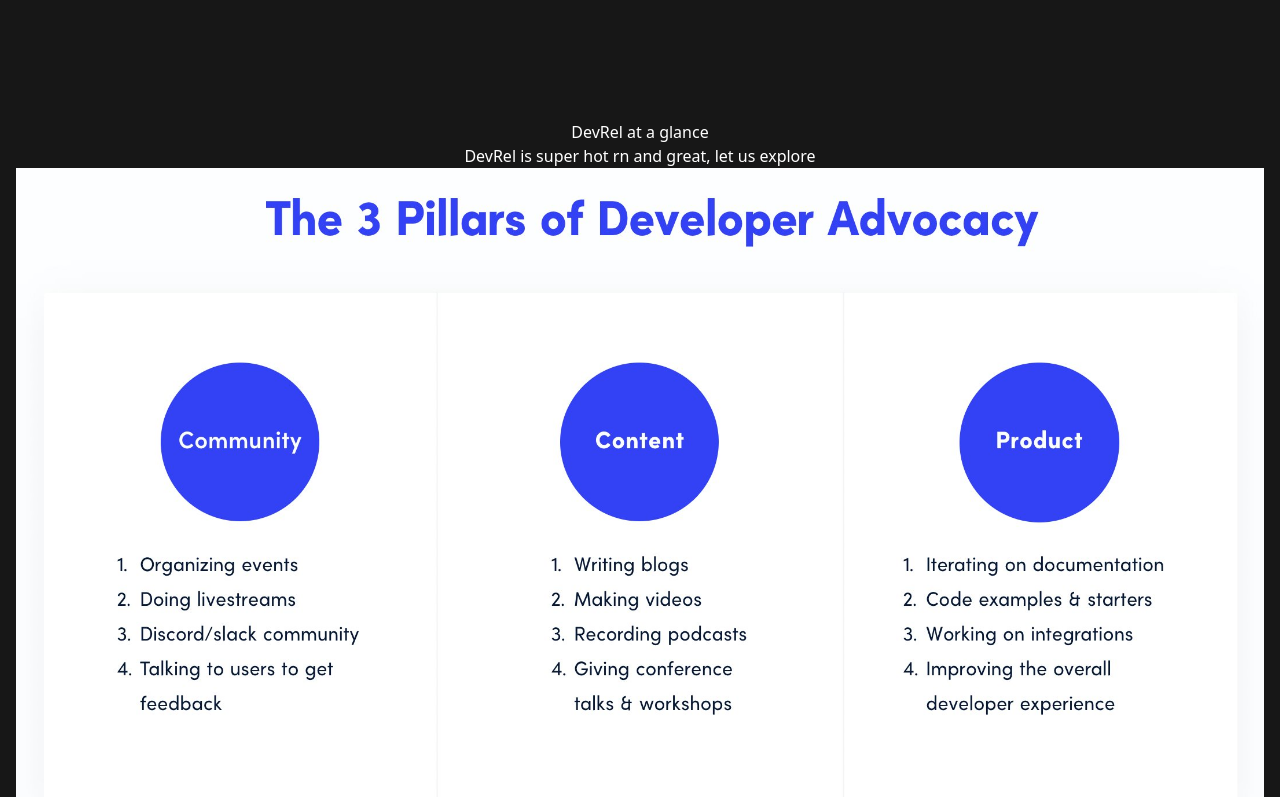
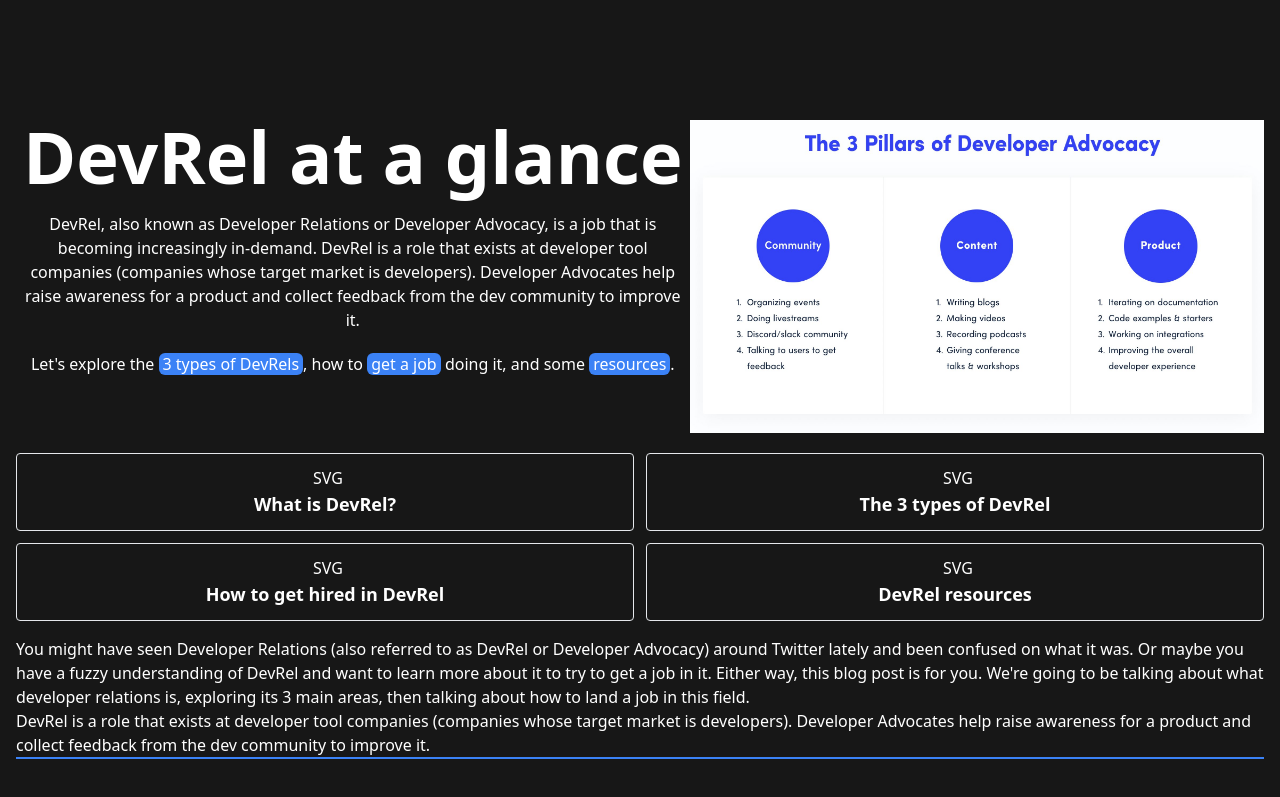
Before and after one commit to Nutlope/whatisdevrel, a Next.js app: page / in a window 1280 px wide. Shown: the part 680-1477 px from the top of the page. Built offline with nearby package versions, Linux system fonts and the light colour scheme.

Commit message:
midway done with summary section

```diff
--- a/components/Summary.js
+++ b/components/Summary.js
@@ -1,13 +1,43 @@
+/* eslint-disable react/no-unescaped-entities */
+
+// TODO: Add line height of 1.5
+// TODO: Make the ref scroll with some margin and not exactly on the h1
+// TODO: Get the picture I did remade with a matching color scheme and transparent background
+// TODO: Move the picture down to match the paragraphs
+// TODO: Increase font size of paragraphs
+// TODO: Restrict width of everything
+
 export default function Summary({ setReftoElement }) {
   return (
-    <div className="mx-auto max-w-max text-center">
-      <div>
-        <h1 ref={setReftoElement}> DevRel at a glance</h1>
-        <p>DevRel is super hot rn and great, let us explore</p>
-      </div>
-
-      <div className="right">
-        <img src="/pillars.jpeg" />
+    <div className="text-center">
+      <div className="flex flex-col md:flex-row">
+        <div className="left">
+          <h1 ref={setReftoElement} className="text-4xl font-bold sm:text-7xl">
+            {" "}
+            DevRel at a glance
+          </h1>
+          <p className="mt-5 mb-5">
+            DevRel, also known as Developer Relations or Developer Advocacy, is
+            a job that is becoming increasingly in-demand. DevRel is a role that
+            exists at developer tool companies (companies whose target market is
+            developers). Developer Advocates help raise awareness for a product
+            and collect feedback from the dev community to improve it.
+          </p>
+          <p>
+            {" "}
+            Let's explore the{" "}
+            <span className="rounded-md bg-blue-500 px-1">
+              3 types of DevRels
+            </span>
+            , how to{" "}
+            <span className="rounded-md bg-blue-500 px-1">get a job</span> doing
+            it, and some{" "}
+            <span className="rounded-md bg-blue-500 px-1">resources</span>.
+          </p>
+        </div>
+        <div className="right">
+          <img src="/pillars.jpeg" className="mb-5" />
+        </div>
       </div>
 
       {/* TODO: Need to grab icons for those 4 boxes */}
--- a/pages/index.js
+++ b/pages/index.js
@@ -5,6 +5,7 @@ import Summary from "../components/Summary";
 import { useRef } from "react";
 
 export default function Home() {
+  // The two functions below are used to smoothly scroll to the first header
   let ref = useRef();
   const scrollHandler = (e) => {
     e.preventDefault();
@@ -13,7 +14,6 @@ export default function Home() {
       block: "start",
     });
   };
-
   function setReftoElement(e) {
     ref = e;
   }
```
